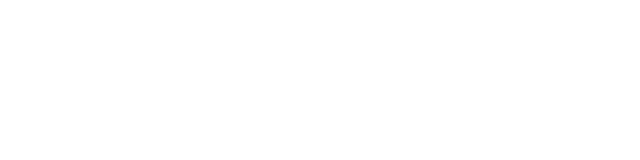
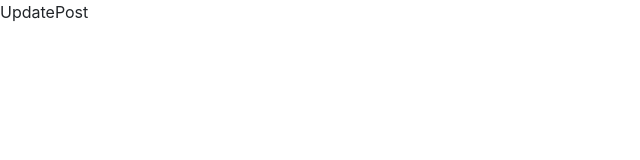
Before and after one commit to m3lfx/itcp318-s, a React (Create React App) app: page /posts/edit/1 in a window 1280 px wide. Before the commit this address had no page. Shown: the top 160 px of the page, without its empty margins (0-640 px from the left). Built offline with nearby package versions, Linux system fonts and the light colour scheme.

Commit message:
update post

```diff
--- a/src/PostList.js
+++ b/src/PostList.js
@@ -1,16 +1,19 @@
 import React from 'react'
-import { Container, Typography, Link } from '@mui/material'
+import { Container, Typography, Link, Button } from '@mui/material'
 
 const PostList = ({ post }) => {
     return (
 
         <Container>
-            <Link href={`/posts/${post.id}`}  underline="hover">
+            <Link href={`/posts/${post.id}`} underline="hover">
                 <Typography variant="h2" gutterBottom sx={{ color: 'red' }}>
                     {post.title}
                 </Typography>
             </Link>
             <Typography variant="body1">{post.content}</Typography>
+            <Link href={`/posts/edit/${post.id}`} >
+                <Button variant="contained">Edit</Button>
+            </Link>
 
         </Container>
 
--- a/src/Routes.js
+++ b/src/Routes.js
@@ -3,6 +3,7 @@
 import App from './App';
 import Create from './Create';
 import SinglePost from './SinglePost';
+import UpdatePost from './UpdatePost';
 const RoutedApp = () => {
     return (
         <BrowserRouter>
@@ -10,6 +11,7 @@
                 <Route path="/" element={<App />} />
                 <Route path="/create" element={<Create />} />
                 <Route path="/posts/:id" element={<SinglePost />} />
+                <Route path="/posts/edit/:id" element={<UpdatePost />} />
             </Routes>
         </BrowserRouter>
     )
--- /dev/null
+++ b/src/UpdatePost.js
@@ -0,0 +1,9 @@
+import React from 'react'
+
+const UpdatePost = () => {
+  return (
+    <div>UpdatePost</div>
+  )
+}
+
+export default UpdatePost
```
